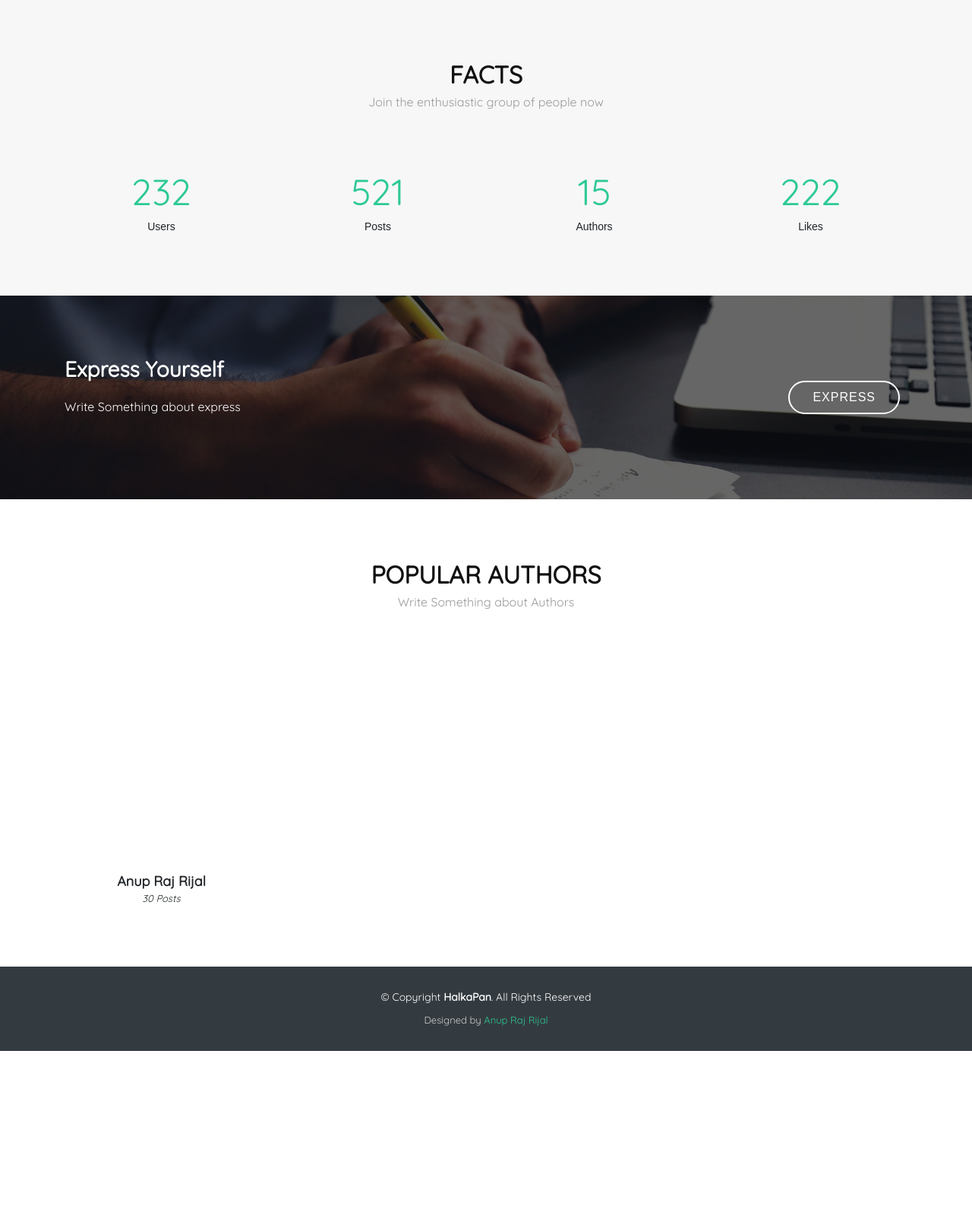
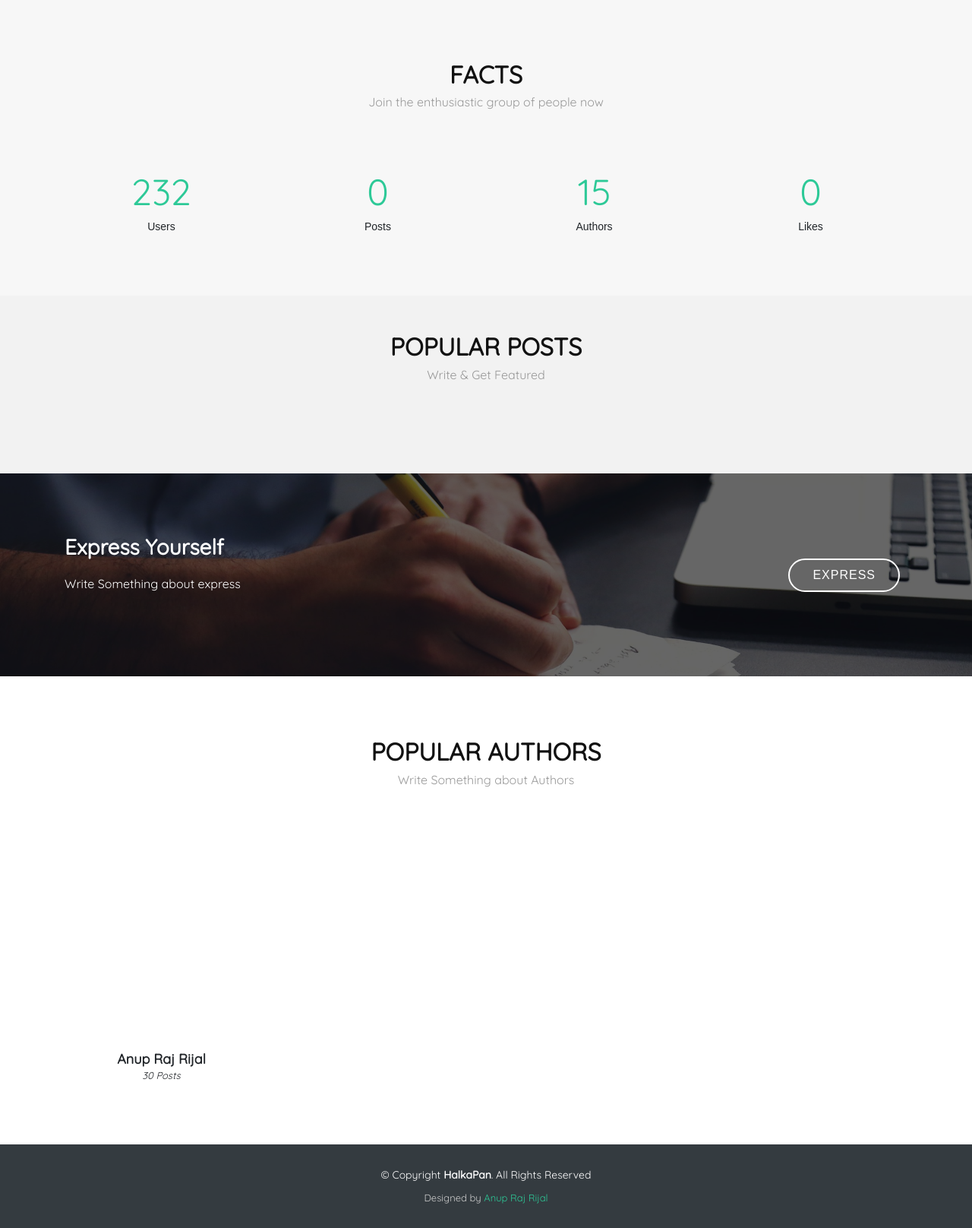
Before and after one commit to rijalanupraj/halkapan, a Django app: page / in a window 1280 px wide. Shown: the part 825-2441 px from the top of the page at 76% size. Before the commit the page ends 2208 px from the top, so only its background shows below. Run offline with Django 3.2, Linux system fonts and the light colour scheme; data that the repository does not hold is empty; some libraries are stand-ins or nearby versions.

Commit message:
Update to home page

```diff
--- a/home/templates/home/home.html
+++ b/home/templates/home/home.html
@@ -5,7 +5,9 @@ HalkaPan
 {% endblock %}
 
 {% block additional_head %}
+<link rel="stylesheet" href="{% static 'posts/css/blog_box_display.css' %}">
 <link rel="stylesheet" href="{% static 'home/css/home-main.css' %}">
+
 {% endblock %}
 
 {% block main_content %}
@@ -33,7 +35,7 @@ HalkaPan
                 </div>
 
                 <div class="col-lg-3 col-6 text-center">
-                    <span data-toggle="counter-up">521</span>
+                    <span data-toggle="counter-up">{{post_count}}</span>
                     <p>Posts</p>
                 </div>
 
@@ -43,7 +45,7 @@ HalkaPan
                 </div>
 
                 <div class="col-lg-3 col-6 text-center">
-                    <span data-toggle="counter-up">222</span>
+                    <span data-toggle="counter-up">{{likes_count}}</span>
                     <p>Likes</p>
                 </div>
 
@@ -54,7 +56,19 @@ HalkaPan
 
     <!-- ======= BLog Section ======= -->
     <section>
-
+        <div class="container p-5">
+            <div class="section-header">
+                <h3 class="section-title">Popular Posts</h3>
+                <p class="section-description">Write & Get Featured</p>
+            </div>
+            <div class="row">
+                {% for post in top_post %}
+                <div class="col-md-4">
+                    {% include 'posts/snippets/blog_box_display.html' with obj=post%}
+                </div>
+                {% endfor %}
+            </div>
+        </div>
     </section><!-- End Blog Section -->
 
     <!-- ======= Call To Action Section ======= -->
@@ -118,4 +132,6 @@ HalkaPan
 {% endblock %}
 {% block additional_body %}
 <script src="{% static 'home/js/home-main.js' %}"></script>
+<script src="{% static 'posts/js/post-like-toggle.js' %}"></script>
+
 {% endblock %}
--- a/home/urls.py
+++ b/home/urls.py
@@ -1,13 +1,11 @@
 # External Import
 from django.urls import path
-from django.shortcuts import render
+
+# Internal Import
+from . import views
+
 app_name = 'home'
 
-
-def index(request):
-    return render(request, "home/home.html")
-
-
 urlpatterns = [
-    path('', index)
+    path('', views.home, name='home-page')
 ]
--- a/home/views.py
+++ b/home/views.py
@@ -1,3 +1,23 @@
+# External Import
 from django.shortcuts import render
+from django.conf import settings
 
-# Create your views here.
+# Internal Import
+from posts.models import Post
+
+
+User = settings.AUTH_USER_MODEL
+
+
+def home(request):
+    post_count = Post.objects.all().count()
+    top_post = Post.objects.all().order_by("likes")[:6]
+    likes_count = 0
+    for post in Post.objects.all():
+        likes_count += post.likes.all().count()
+    context = {
+        'post_count': post_count,
+        'likes_count': likes_count,
+        'top_post': top_post,
+    }
+    return render(request, "home/home.html", context)
```
